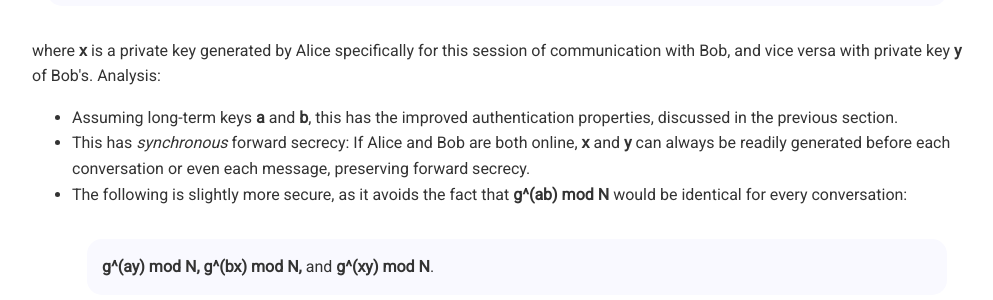
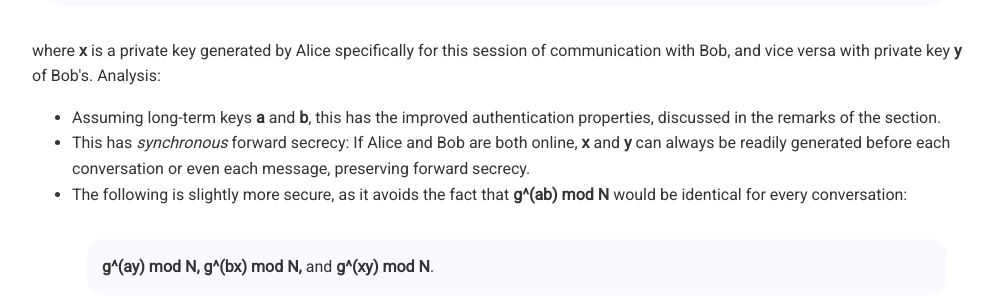
Before and after one commit to chatscrypt/chatscrypt.github.io, a Jekyll site: the page built from _posts/2020-01-06-the-signal-protocol-part-ii-the-diffie-hellman-key-exchange.html, in a window 1280 px wide. Shown: the part 1505-1805 px from the top of the page, without its empty margins (143-1136 px from the left). Built offline with Jekyll 4.4.1, drawn with Linux system fonts in a browser that asks for light colours; comment, search, counter and statistics services are not loaded.

Commit message:
Update 2020-01-06-the-signal-protocol-part-ii-the-diffie-hellman-key-exchange.html

```diff
--- a/_posts/2020-01-06-the-signal-protocol-part-ii-the-diffie-hellman-key-exchange.html
+++ b/_posts/2020-01-06-the-signal-protocol-part-ii-the-diffie-hellman-key-exchange.html
@@ -46,7 +46,7 @@
 Analysis:
 
 <ul>
- <li>Assuming long-term keys <b>a</b> and <b>b</b>, this has the improved authentication properties, discussed in the previous section.
+ <li>Assuming long-term keys <b>a</b> and <b>b</b>, this has the improved authentication properties, discussed in the remarks of the section.
  <li>This has <i>synchronous</i> forward secrecy: If Alice and Bob are both online, <b>x</b> and <b>y</b> can always be readily generated before each conversation or even each message, preserving forward secrecy.
  <li>The following is slightly more secure, as it avoids the fact that <b>g^(ab) mod N</b> would be identical for every conversation:
 <div class="media">
```
